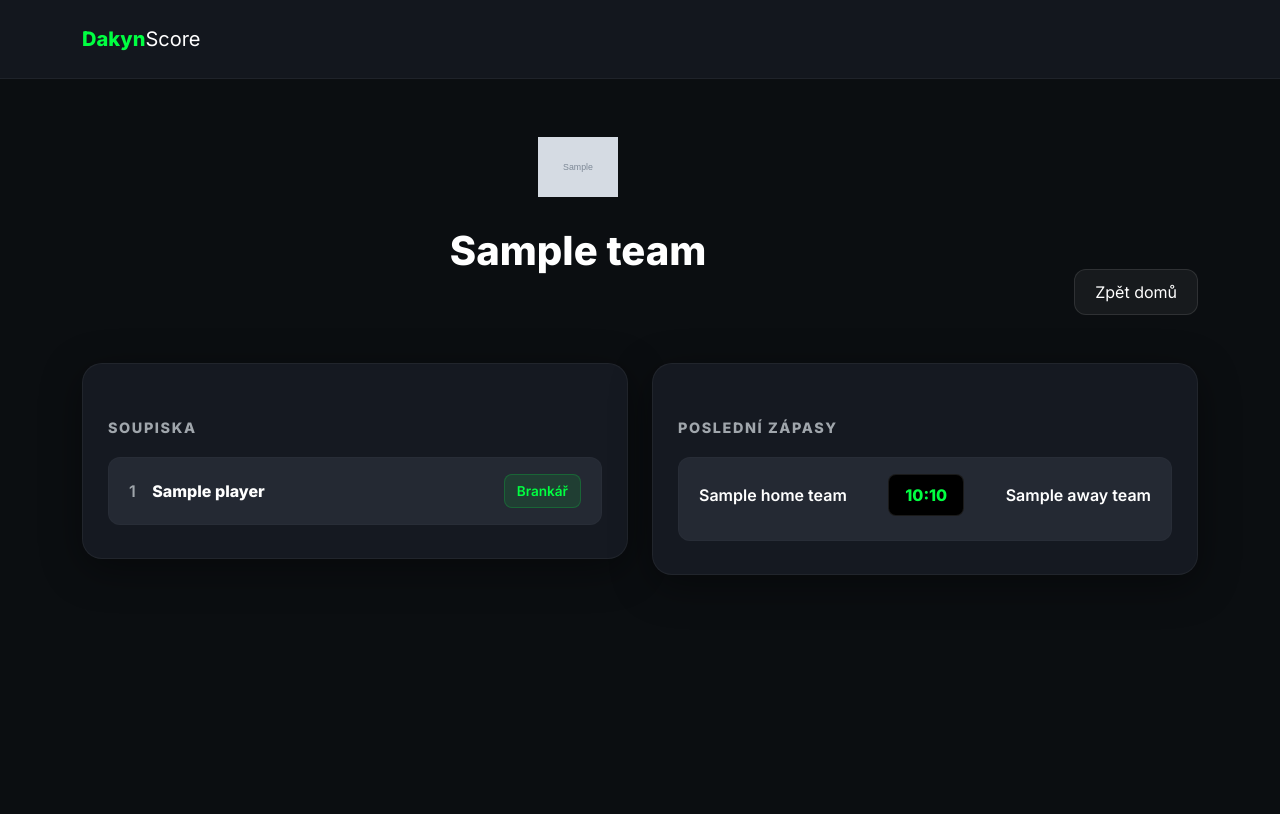
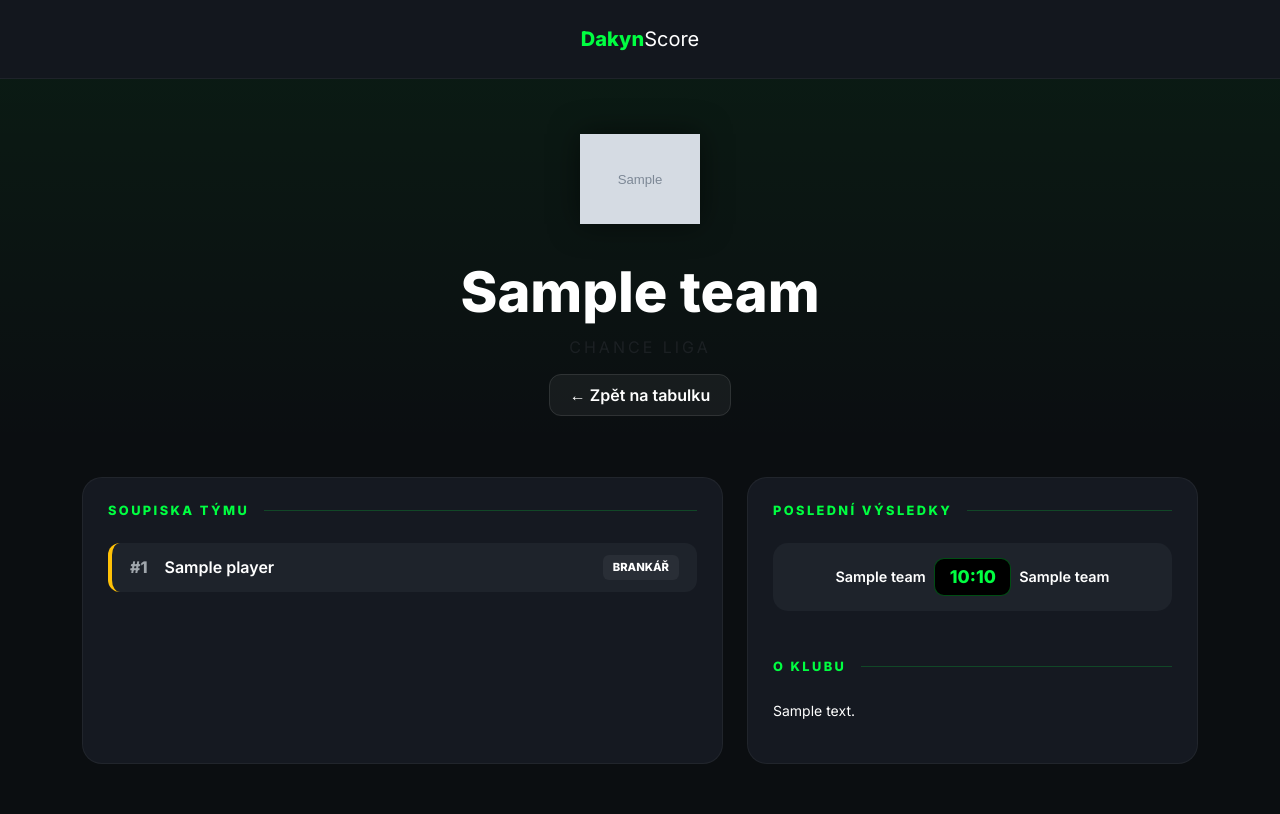
Before and after one commit to dakyn07/2026-RP-David-Kyndl, a Django app: template templates/team_detail.html in a window 1280 px wide. Before the commit the page ends 575 px from the top, so only its background shows below. Run offline with Django 5.2, Linux system fonts and the light colour scheme; tables that the repository leaves empty hold one stand-in row (values such as "Sample post"); the template is opened without the code that fills it: values that come from a table or form of the project are taken from there, most other values are stand-ins (such as "Sample title", 1, 10 or a date in 2020); grey boxes marked "Sample" are stand-in pictures.

Commit message:
Major update - hraci

```diff
--- a/templates/team_detail.html
+++ b/templates/team_detail.html
@@ -1,3 +1,4 @@
+{% load static %}
 <!DOCTYPE html>
 <html lang="cs">
 <head>
@@ -11,10 +12,15 @@
         :root {
             --bg-dark: #0b0e11;
             --card-bg: #151921;
-            --table-grey: #242933;
+            --table-grey: #1e232b;
             --accent: #00ff41;
             --text-main: #ffffff;
             --text-dim: #a0a6ac;
+            /* Barvy pozic */
+            --pos-gk: #ffc107;
+            --pos-df: #0d6efd;
+            --pos-md: #198754;
+            --pos-fw: #dc3545;
         }
 
         body {
@@ -22,25 +28,50 @@
             color: var(--text-main);
             font-family: 'Inter', sans-serif;
             margin: 0;
+            padding-bottom: 50px;
         }
 
+        /* Navbar */
         .navbar {
             background: rgba(21, 25, 33, 0.9) !important;
             backdrop-filter: blur(10px);
             border-bottom: 1px solid rgba(255, 255, 255, 0.05);
             padding: 1.2rem 0;
         }
-
         .ls-green { color: var(--accent); font-weight: 800; }
 
+        /* Hlavička týmu */
+        .team-header-section {
+            text-align: center;
+            padding: 40px 0;
+            background: linear-gradient(to bottom, rgba(0, 255, 65, 0.05), transparent);
+            margin-bottom: 30px;
+        }
+        .team-logo-lg {
+            width: 120px;
+            height: 120px;
+            object-fit: contain;
+            margin-bottom: 20px;
+            filter: drop-shadow(0 0 15px rgba(0,0,0,0.5));
+        }
+
+        /* Karty a kontejnery */
         .section-title {
             text-transform: uppercase;
-            font-size: 0.9rem;
-            letter-spacing: 0.1rem;
-            color: var(--text-dim);
+            font-size: 0.8rem;
+            letter-spacing: 0.15rem;
+            color: var(--accent);
             font-weight: 800;
-            margin-bottom: 20px;
-            margin-top: 30px;
+            margin-bottom: 25px;
+            display: flex;
+            align-items: center;
+        }
+        .section-title::after {
+            content: "";
+            height: 1px;
+            flex-grow: 1;
+            background: rgba(0, 255, 65, 0.2);
+            margin-left: 15px;
         }
 
         .card-container {
@@ -48,81 +79,67 @@
             border-radius: 20px;
             padding: 25px;
             border: 1px solid rgba(255, 255, 255, 0.05);
-            box-shadow: 0 10px 40px rgba(0,0,0,0.4);
-            margin-bottom: 30px;
+            height: 100%;
         }
 
+        /* Hráči - Řádky */
         .player-row {
             background-color: var(--table-grey);
-            padding: 16px 20px;
-            margin-bottom: 8px;
+            padding: 12px 18px;
+            margin-bottom: 10px;
             border-radius: 12px;
             display: flex;
             justify-content: space-between;
             align-items: center;
-            transition: transform 0.2s, background-color 0.2s;
-            border: 1px solid rgba(255, 255, 255, 0.02);
+            border-left: 4px solid transparent;
+            transition: transform 0.2s;
+        }
+        .player-row:hover { transform: translateX(5px); background-color: #252a33; }
+
+        /* Barevné kódování pozic */
+        .pos-GK { border-left-color: var(--pos-gk); }
+        .pos-DF { border-left-color: var(--pos-df); }
+        .pos-MD { border-left-color: var(--pos-md); }
+        .pos-FW { border-left-color: var(--pos-fw); }
+
+        .player-number {
+            font-weight: 800;
+            color: var(--text-dim);
+            width: 30px;
+            display: inline-block;
+        }
+        .player-name { font-weight: 600; }
+
+        .position-badge {
+            font-size: 0.7rem;
+            padding: 4px 10px;
+            border-radius: 6px;
+            font-weight: 800;
+            text-transform: uppercase;
+            background: rgba(255,255,255,0.05);
         }
 
-        .player-row:hover {
-            background-color: #2d3440;
-            transform: scale(1.005);
+        /* Zápasy */
+        .match-card {
+            background: var(--table-grey);
+            border-radius: 15px;
+            padding: 15px;
+            margin-bottom: 12px;
+            display: flex;
+            align-items: center;
+            justify-content: space-between;
         }
-
-        .player-number {
-            color: var(--text-dim);
-            margin-right: 12px;
-            font-weight: 600;
-        }
-
-        .player-name {
-            font-weight: 700;
-            color: var(--text-main);
-        }
-
-        .position-badge {
-            background: rgba(0, 255, 65, 0.1);
+        .match-team-name { font-weight: 600; font-size: 0.9rem; width: 40%; }
+        .match-score-pill {
+            background: #000;
             color: var(--accent);
-            padding: 6px 12px;
-            border-radius: 8px;
-            font-weight: 600;
-            border: 1px solid rgba(0, 255, 65, 0.2);
-            font-size: 0.85rem;
-        }
-
-        .match-row {
-            background-color: var(--table-grey);
-            padding: 16px 20px;
-            margin-bottom: 8px;
-            border-radius: 12px;
-            transition: transform 0.2s, background-color 0.2s;
-            border: 1px solid rgba(255, 255, 255, 0.02);
-        }
-
-        .match-row:hover {
-            background-color: #2d3440;
-            transform: scale(1.005);
-        }
-
-        .match-teams {
-            display: flex;
-            justify-content: space-between;
-            align-items: center;
-            margin-bottom: 8px;
-        }
-
-        .team-name-match {
-            font-weight: 600;
-            color: var(--text-main);
-        }
-
-        .match-score {
-            background: #000;
-            padding: 8px 16px;
-            border-radius: 8px;
+            padding: 5px 15px;
+            border-radius: 10px;
             font-weight: 800;
-            color: var(--accent);
-            border: 1px solid rgba(255, 255, 255, 0.1);
+            font-size: 1.1rem;
+            min-width: 70px;
+            text-align: center;
+            border: 1px solid rgba(0, 255, 65, 0.3);
         }
 
         .btn-back {
@@ -133,80 +150,81 @@
             padding: 10px 20px;
             text-decoration: none;
             transition: 0.3s;
+            font-weight: 600;
         }
+        .btn-back:hover { background: var(--accent); color: black; }
 
-        .btn-back:hover {
-            background: var(--accent);
-            color: black;
-            font-weight: bold;
-        }
-
-        .team-header {
-            text-align: center;
-            margin-bottom: 40px;
-        }
-
-        .team-logo {
-            width: 80px;
-            height: 80px;
-            margin-bottom: 20px;
-            object-fit: contain;
+        @media (max-width: 768px) {
+            .match-team-name { font-size: 0.8rem; }
+            .team-logo-lg { width: 80px; height: 80px; }
         }
     </style>
 </head>
 <body>
 
-    <nav class="navbar navbar-dark mb-5">
-        <div class="container text-center">
+    <nav class="navbar navbar-dark mb-0">
+        <div class="container justify-content-center">
             <a class="navbar-brand m-0" href="/">
                 <span class="ls-green">Dakyn</span>Score
             </a>
         </div>
     </nav>
 
-    <div class="container">
-        <div class="d-flex justify-content-between align-items-end mb-5">
-            <div class="team-header flex-grow-1">
+    <div class="team-header-section">
+        <div class="container text-center">
             {% if team.logo_url %}
-                    <img src="{{ team.logo_url }}" alt="{{ team.name }}" class="team-logo">
+                <img src="{{ team.logo_url }}" alt="{{ team.name }}" class="team-logo-lg">
             {% endif %}
-                <h1 class="fw-extrabold m-0" style="font-weight: 800; font-size: 2.5rem;">{{ team.name }}</h1>
+            <h1 style="font-weight: 800; font-size: clamp(2rem, 8vw, 3.5rem);">{{ team.name }}</h1>
+            <p class="text-muted text-uppercase mb-4" style="letter-spacing: 3px;">{{ team.get_league_display }}</p>
+            <a href="javascript:history.back()" class="btn-back">← Zpět na tabulku</a>
         </div>
-            <a href="/" class="btn-back">Zpět domů</a>
     </div>
 
+    <div class="container">
+        <div class="row g-4">
+            <div class="col-lg-7">
+                <div class="card-container">
+                    <h4 class="section-title">Soupiska týmu</h4>
                     <div class="row">
-            <div class="col-lg-6">
-                <div class="card-container">
-                    <h4 class="section-title">Soupiska</h4>
                         {% for p in players %}
-                    <div class="player-row">
+                        <div class="col-12 col-md-6 col-lg-12">
+                            <div class="player-row pos-{{ p.position }}">
                                 <div>
-                            <span class="player-number">{{ p.number }}</span>
+                                    <span class="player-number">#{{ p.number }}</span>
                                     <span class="player-name">{{ p.name }}</span>
                                 </div>
                                 <span class="position-badge">{{ p.get_position_display }}</span>
                             </div>
+                        </div>
                         {% empty %}
-                    <p class="text-muted">Nenalezeni žádní hráči.</p>
+                        <div class="col-12 text-center py-5">
+                            <p class="text-muted">Tým zatím nemá žádné hráče.</p>
+                        </div>
                         {% endfor %}
                     </div>
                 </div>
+            </div>
 
-            <div class="col-lg-6">
+            <div class="col-lg-5">
                 <div class="card-container">
-                    <h4 class="section-title">Poslední zápasy</h4>
+                    <h4 class="section-title">Poslední výsledky</h4>
                     {% for m in past_matches %}
-                    <div class="match-row">
-                        <div class="match-teams">
-                            <span class="team-name-match">{{ m.home_team.name }}</span>
-                            <span class="match-score">{{ m.home_score }}:{{ m.away_score }}</span>
-                            <span class="team-name-match">{{ m.away_team.name }}</span>
-                        </div>
+                    <div class="match-card">
+                        <div class="match-team-name text-end pe-2">{{ m.home_team.name }}</div>
+                        <div class="match-score-pill">{{ m.home_score }}:{{ m.away_score }}</div>
+                        <div class="match-team-name text-start ps-2">{{ m.away_team.name }}</div>
                     </div>
                     {% empty %}
-                    <p class="text-muted">Zatím nejsou žádné zápasy.</p>
+                    <div class="text-center py-5">
+                        <p class="text-muted">Žádné odehrané zápasy.</p>
+                    </div>
                     {% endfor %}
+
+                    {% if team.description %}
+                    <h4 class="section-title mt-5">O klubu</h4>
+                    <p class="text-dim small" style="line-height: 1.6;">{{ team.description }}</p>
+                    {% endif %}
                 </div>
             </div>
         </div>
```
Also changed, not shown: main/management/commands/seed_players.py (added, +144 -0 lines), main/views.py (+28 -4 lines). Lines whose indentation alone changed are shown as unchanged.
